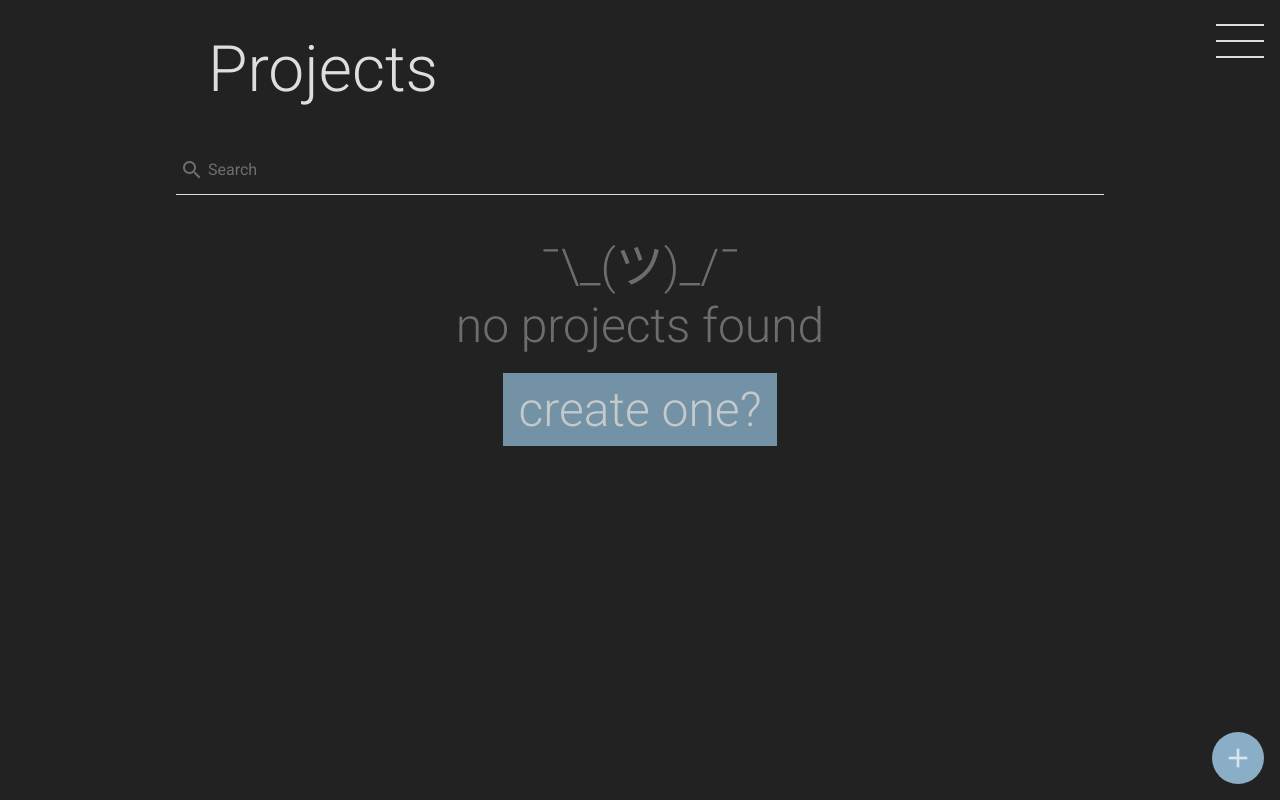
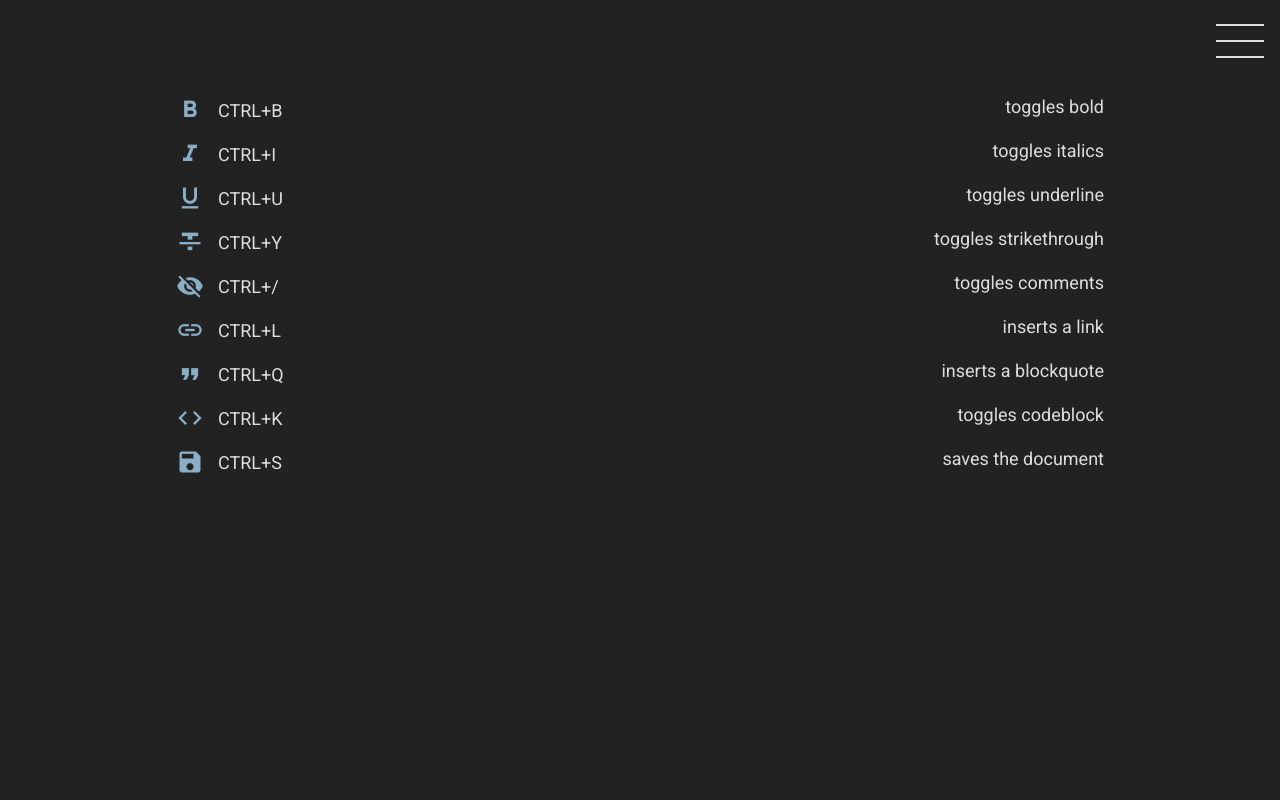
Before and after one commit to adenine-dev/pure-md-editor, a React (Create React App) app: page /app/hotkeys in a window 1280 px wide. Before the commit this address led to /app/projects/. Built offline with nearby package versions, Linux system fonts and the light colour scheme; what mousetrap would draw is missing.

Commit message:
did some other stuff and also fixed the menu idk

```diff
--- a/package.json
+++ b/package.json
@@ -2,7 +2,7 @@
   "name": "pure-md-editor",
   "version": "0.1.0",
   "private": true,
-  "homepage": "https://alex-griffin.github.io/pure-md-editor/",
+  "homepage": "https://alexa-griffin.github.io/pure-md-editor/",
   "dependencies": {
     "aphrodite": "^2.1.0",
     "codemirror": "^5.36.0",
--- /dev/null
+++ b/src/components/Hotkeys.js
@@ -0,0 +1,62 @@
+import React, { Component } from 'react';
+import { StyleSheet, css } from 'aphrodite/no-important';
+
+import { themes } from "../assets/js/theme.js"
+import api from "../assets/js/api.js"
+import keymaps from "../assets/js/codemirror/keymap/keymap.js"
+
+export default class Hotkeys extends Component {
+  constructor(props) {
+    super(props)
+    this.state = {
+      theme: api.getSetting("theme"),
+    }
+    this.style = StyleSheet.create({
+      icon: {
+        color: themes[this.state.theme].accent,
+        verticalAlign: "middle",
+        width: "42px",
+        fontSize: "28px",
+        display: "inline-flex"
+      },
+      container: {
+        margin: "96px auto",
+        width: "90%",
+        maxWidth: "960px",
+      },
+      itemContainer: {
+        display: "flex",
+        margin: "16px",
+        justifyContent: "space-between",
+        color: themes[this.state.theme].color,
+        fontSize: "18px"
+      },
+      inline: {
+        display: "flex",
+        justifyContent: "space-between",
+        verticalAlign: "middle",
+        alignItems: "center",
+      }
+    })
+  }
+
+  render() {
+    const hotkeys = keymaps.map((hotkey, i) => (
+      <div key={ i } class={ css(this.style.itemContainer) }>
+        <div class={ css(this.style.inline) }>
+          <i className={"material-icons " + css(this.style.icon) }>{ hotkey.icon }</i>
+          <p>{ hotkey.name.replace(/-/g, "+").toUpperCase() }</p>
+        </div>
+        <span>
+          <p>{ hotkey.description }</p>
+        </span>
+      </div>
+    ))
+    console.log(hotkeys)
+    return (
+      <div className={ css(this.style.container) + " hotkeys " + this.state.theme } >
+        { hotkeys }
+      </div>
+    )
+  }
+}
--- a/src/components/Menu.js
+++ b/src/components/Menu.js
@@ -146,7 +146,7 @@ export default class Menu extends Component {
           <span className={ css(this.style.hamIcoSpans) }></span>
         </div>
         <div className={ css([this.style.menu, (this.state.showNav ? this.style.active : this.style.hidden)])} >
-          {this.state.showNav && (
+          { this.state.showNav && (
             <div className={ "menu-option-container " + css(this.style.menuContentContainer)}>
               <div className={"side " + css(this.style.side)}>
                 <ul>
@@ -162,7 +162,9 @@ export default class Menu extends Component {
                   </li>
                   <li className={"hover-effect " + css(this.style.hoverItem, this.style.li)}
                       onClick={ this.toggleNav.bind(this)}>
+                      <Link to="/app/hotkeys/">
                         Hotkeys
+                      </Link>
                   </li>
                 </ul>
               </div>
--- a/src/components/Notification.js
+++ b/src/components/Notification.js
@@ -63,9 +63,6 @@ export default class Notification extends Component {
   }
 
   createTimer() {
-    // console.log(!this.state.timedHide && !this.state.displayTimer);
-    // console.log(!this.state.timedHide)
-    // console.log(!this.state.displayTimer)
     if(this.state.timedHide && !this.state.displayTimer) {
       this.setState({displayTimer: setTimeout(() => {
         this.setState({ show: false })
--- a/src/containers/AppContainer.js
+++ b/src/containers/AppContainer.js
@@ -9,6 +9,7 @@ import Editor from "./Editor.js"
 import Settings from "./Settings.js"
 
 import Menu from "../components/Menu.js"
+import Hotkeys from "../components/Hotkeys.js"
 
 import { themes } from "../assets/js/theme.js"
 import api from "../assets/js/api.js"
@@ -74,6 +75,7 @@ export default class AppContainer extends Component {
           <Route exact path="/app/edit/:project/:editorType?/" component={ Editor } />
           <Route exact path="/app/projects/" component={ ProjectList } />
           <Route exact path="/app/settings/" component={ Settings } />
+          <Route exact path="/app/hotkeys/" component={ Hotkeys } />
           <Redirect to="/app/projects/" />
         </Switch>
         {/* TODO: make this not feel so wrong */}
```
Also changed, not shown: 1 other file (tests, documents, lock files or other folders).
